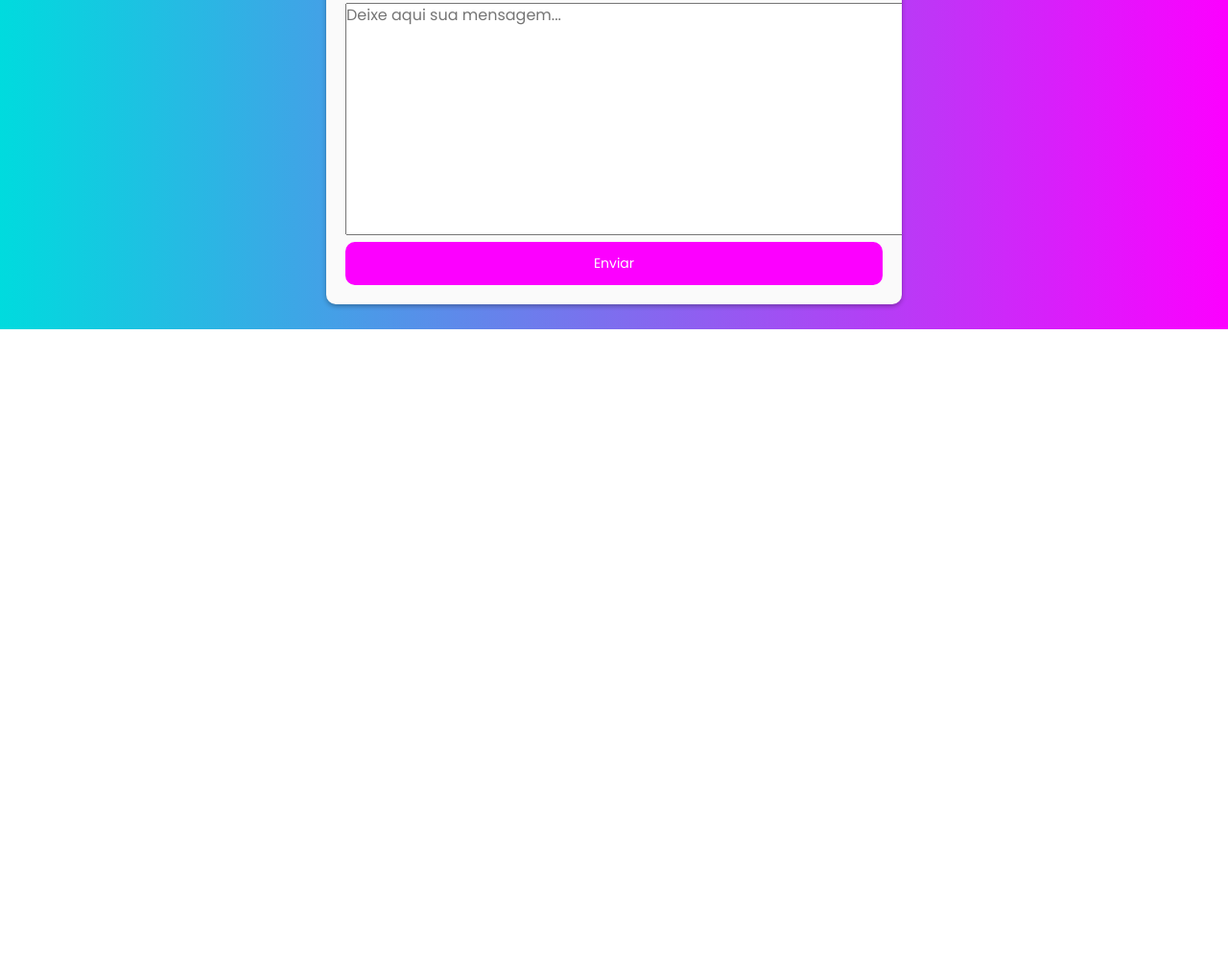
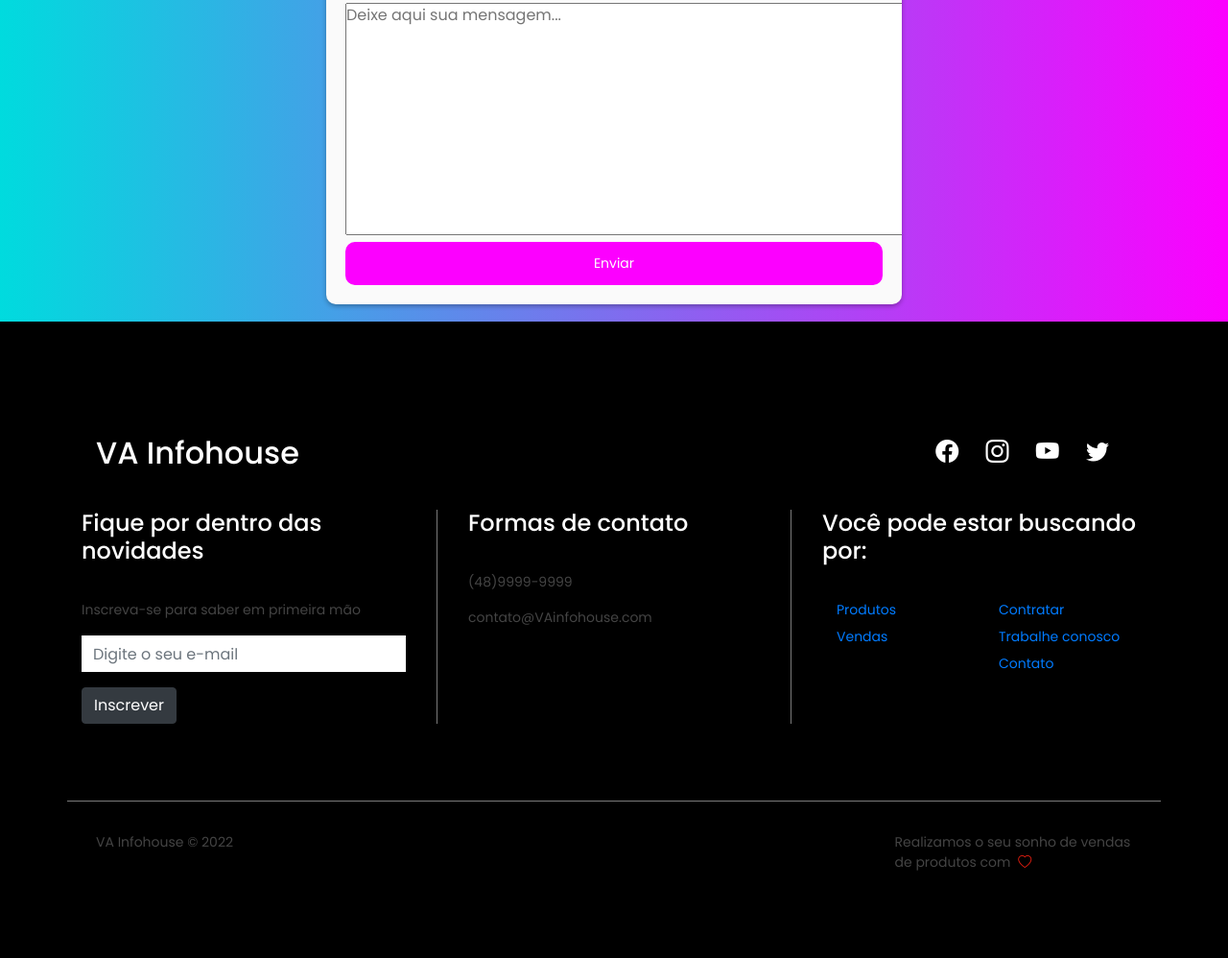
Before and after one commit to Victoralecrim/sitefront_segundaEtapa, a plain HTML site: page Paginas/contato.html in a window 1280 px wide. Shown: the part 457-1455 px from the top of the page at 96% size. Before the commit the page ends 800 px from the top, so only its background shows below. Drawn offline with nearby package versions, Linux system fonts and the light colour scheme.

Commit message:
Add files via upload

```diff
--- a/Paginas/contato.html
+++ b/Paginas/contato.html
@@ -96,7 +96,84 @@
         </div>
     </section>
 
-
+    <footer class="container-fluid bg-dark-color fixed-bottom" id="footer">
+        <div class="container">
+            <div class="row">
+                <!-- FOOTER TOP -->
+                <div class="col-12" id="footer-top">
+                    <div class="row justify-content-between">
+                        <div class="col-4">
+                            <h2>
+                                VA Infohouse
+                            </h2>
+                        </div>
+                        <div class="col-4" id="social-icons">
+                            <i class="bi bi-facebook"></i>
+                            <i class="bi bi-instagram"></i>
+                            <i class="bi bi-youtube"></i>
+                            <i class="bi bi-twitter"></i>
+                        </div>
+                    </div>
+                </div>
+                <!-- FOOTER DETAILS -->
+                <div class="col-12" id="footer-details">
+                    <div class="row">
+                        <div class="col-12 col-md-4" id="news-container">
+                            <h4>Fique por dentro das novidades</h4>
+                            <p class="secondary-color">
+                                Inscreva-se para saber em primeira mão
+                            </p>
+                            <form>
+                                <div class="mb-3">
+                                    <input type="email" class="form-control" placeholder="Digite o seu e-mail" />
+                                </div>
+                                <button class="btn btn-dark">Inscrever</button>
+                            </form>
+                        </div>
+                        <div class="col-12 col-md-4" id="contact-container">
+                            <h4>Formas de contato</h4>
+                            <p class="secondary-color">(48)9999-9999</p>
+                            <p class="secondary-color">contato@VAinfohouse.com</p>
+                        </div>
+                        <div class="col-12 col-md-4" id="links-container">
+                            <div class="row">
+                                <h4>Você pode estar buscando por:</h4>
+                                <div class="col-6">
+                                    <ul class="list-unstyled">
+                                        <li><a href="#" class="secondary-color">Produtos</a></li>
+                                        <li><a href="#" class="secondary-color">Vendas</a></li>
+                                    </ul>
+                                </div>
+                                <div class="col-6">
+                                    <ul class="list-unstyled">
+                                        <li><a href="#" class="secondary-color">Contratar</a></li>
+                                        <li>
+                                            <a href="#" class="secondary-color">Trabalhe conosco</a>
+                                        </li>
+                                        <li><a href="#" class="secondary-color">Contato</a></li>
+                                    </ul>
+                                </div>
+                            </div>
+                        </div>
+                    </div>
+                </div>
+                <!-- FOOTER BOTTOM -->
+                <div class="col-12" id="footer-bottom">
+                    <div class="row justify-content-between">
+                        <div class="col-12 col-md-3">
+                            <p class="secondary-color">VA Infohouse &copy; 2022</p>
+                        </div>
+                        <div class="col-12 col-md-3">
+                            <p class="secondary-color">
+                                Realizamos o seu sonho de vendas de produtos com
+                                <i class="bi bi-heart"></i>
+                            </p>
+                        </div>
+                    </div>
+                </div>
+            </div>
+        </div>
+    </footer>
 
     <script src="https://kit.fontawesome.com/f9e19193d6.js" crossorigin="anonymous"></script>
     <script src="../js/contato.js"></script>
--- a/css/contato.css
+++ b/css/contato.css
@@ -102,11 +102,14 @@ body {
   color: #e74c3c;
 }
 
-/* RODAPÉ */
+/* FOOTER */
 
 #footer {
+  position: absolute;
   background-color: black;
   padding: 3em 2em;
+  margin-bottom: -700px;
+  bottom: 0;
 }
 
 #footer-top {
```
Lines whose indentation alone changed are shown as unchanged.
